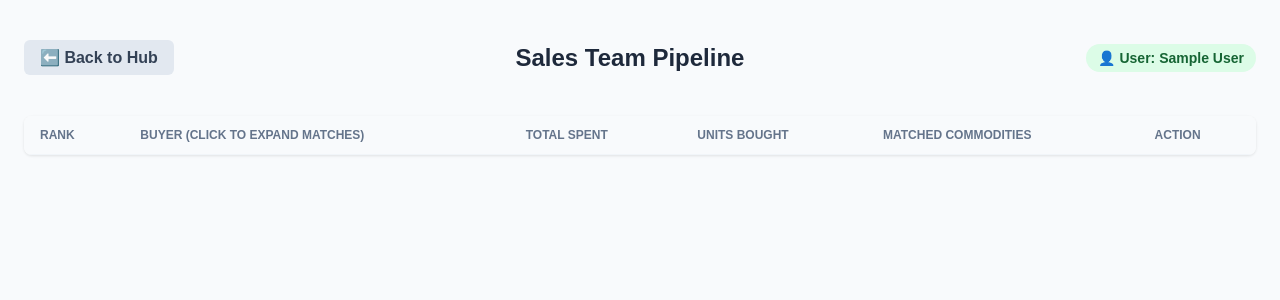
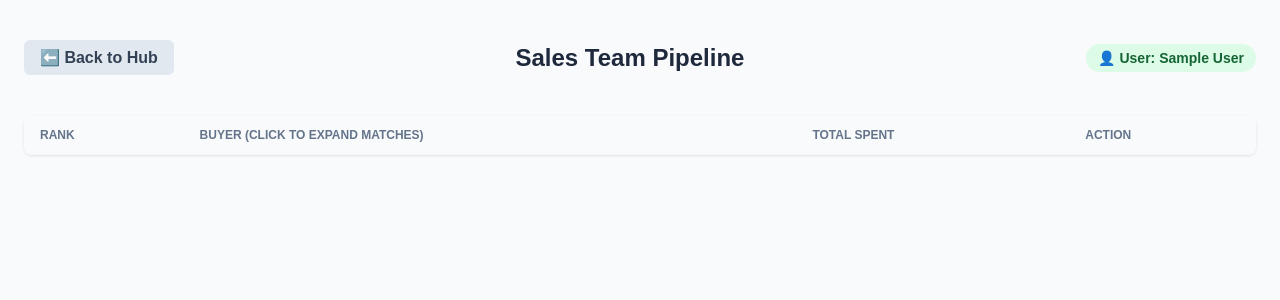
Before and after one commit to subtroprsa-art/jouba_app, a Flask app: page /pipeline in a window 1280 px wide. Shown: the top 300 px of the page. Run offline with Flask 3, Linux system fonts and the light colour scheme; the visitor is signed in with stand-in values (Sample User, id 1); data that the repository does not hold is empty; some libraries are stand-ins or nearby versions.

Commit message:
Remove units bought and matched commodities columns from pipeline view

```diff
--- a/templates/pipeline.html
+++ b/templates/pipeline.html
@@ -43,13 +43,11 @@
         <th>Rank</th>
         <th>Buyer (Click to Expand Matches)</th>
         <th>Total Spent</th>
-        <th>Units Bought</th>
-        <th>Matched Commodities</th>
         <th>Action</th>
       </tr>
     </thead>
     <tbody id="pipeline-tbody">
-      <tr><td colspan="6">Loading pipeline matches...</td></tr>
+      <tr><td colspan="4">Loading pipeline matches...</td></tr>
     </tbody>
   </table>
 
@@ -68,11 +66,9 @@
         const response = await fetch('/api/sales-pipeline');
         const data = await response.json();
 
-        // Render rows
         let newHtml = '';
         data.pipeline.forEach((row, index) => {
           const isContacted = !!row.contacted_by;
-          const commList = row.commodities.length > 0 ? row.commodities.join(', ') : 'ALL PRODUCE';
           const cleanPhone = row.phone ? row.phone.replace(/[^0-9]/g, '') : '';
 
           let actionHtml = '';
@@ -94,12 +90,10 @@
               <td onclick="toggleTray(${index}, '${escapeQuotes(row.buyer)}')">#${index + 1}</td>
               <td onclick="toggleTray(${index}, '${escapeQuotes(row.buyer)}')"><strong>${row.buyer}</strong> ▾</td>
               <td onclick="toggleTray(${index}, '${escapeQuotes(row.buyer)}')">R ${row.total_spent.toLocaleString('en-ZA', {minimumFractionDigits: 2})}</td>
-              <td onclick="toggleTray(${index}, '${escapeQuotes(row.buyer)}')">${row.total_units.toLocaleString()}</td>
-              <td onclick="toggleTray(${index}, '${escapeQuotes(row.buyer)}')">${commList}</td>
               <td>${actionHtml}</td>
             </tr>
             <tr id="detail-row-${index}" class="detail-row" style="display: ${isOpen ? 'table-row' : 'none'};">
-              <td colspan="6">
+              <td colspan="4">
                 <div class="match-tray">
                   <div class="match-header">
                     <span>Select Product Matches to Include in Message:</span>
@@ -119,7 +113,7 @@
 
       } catch (err) {
         if (tbody.children.length === 0) {
-          tbody.innerHTML = '<tr><td colspan="6">Error loading pipeline data.</td></tr>';
+          tbody.innerHTML = '<tr><td colspan="4">Error loading pipeline data.</td></tr>';
         }
       }
     }
```
